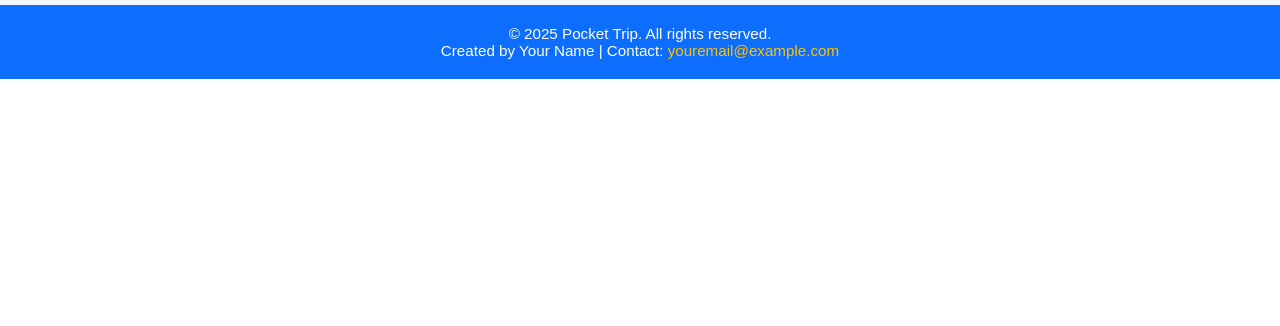
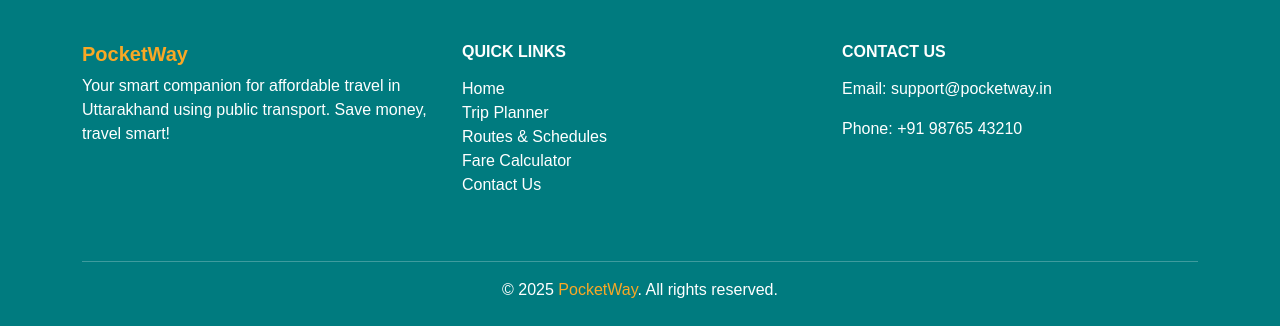
Before and after one commit to abhishekmahara/Pocket-way, a PHP site: page / in a window 1280 px wide. Shown: the part 829-1155 px from the top of the page. Before the commit the page ends 908 px from the top, so only its background shows below. Run offline with PHP 8.4, Linux system fonts and the light colour scheme.

Commit message:
updated header or footer

```diff
--- /dev/null
+++ b/footer.php
@@ -0,0 +1,53 @@
+
+<!-- Footer -->
+
+
+
+<script src="script.js"></script>
+    <script src="https://cdn.jsdelivr.net/npm/bootstrap@5.3.5/dist/js/bootstrap.bundle.min.js" integrity="sha384-k6d4wzSIapyDyv1kpU366/PK5hCdSbCRGRCMv+eplOQJWyd1fbcAu9OCUj5zNLiq" crossorigin="anonymous"></script>
+<!-- Final Matching Footer -->
+<footer style="background-color: #007B7F;" class="text-white pt-5 pb-4">
+  <div class="container">
+    <div class="row text-center text-md-start">
+
+      <!-- About Section -->
+      <div class="col-md-4 mb-4">
+        <h5 class="fw-bold" style="color: #F9A825;">PocketWay</h5>
+        <p class="mb-0">Your smart companion for affordable travel in Uttarakhand using public transport. Save money, travel smart!</p>
+      </div>
+
+      <!-- Quick Links -->
+      <div class="col-md-4 mb-4">
+        <h6 class="text-uppercase fw-bold mb-3">Quick Links</h6>
+        <ul class="list-unstyled">
+          <li><a href="#" class="footer-link">Home</a></li>
+          <li><a href="#trip-planner" class="footer-link">Trip Planner</a></li>
+          <li><a href="#routes" class="footer-link">Routes & Schedules</a></li>
+          <li><a href="#fares" class="footer-link">Fare Calculator</a></li>
+          <li><a href="#contact" class="footer-link">Contact Us</a></li>
+        </ul>
+      </div>
+
+      <!-- Contact Info -->
+      <div class="col-md-4 mb-4">
+        <h6 class="text-uppercase fw-bold mb-3">Contact Us</h6>
+        <p>Email: <a href="mailto:support@pocketway.in" class="footer-link">support@pocketway.in</a></p>
+        <p>Phone: +91 98765 43210</p>
+        <div class="mt-3 d-flex justify-content-center justify-content-md-start gap-3">
+          <a href="#" class="social-icon"><i class="fab fa-facebook-f"></i></a>
+          <a href="#" class="social-icon"><i class="fab fa-twitter"></i></a>
+          <a href="#" class="social-icon"><i class="fab fa-instagram"></i></a>
+          <a href="#" class="social-icon"><i class="fab fa-linkedin-in"></i></a>
+        </div>
+      </div>
+
+    </div>
+    <hr class="border-light mt-4">
+    <div class="text-center">
+      <p class="mb-0">&copy; 2025 <span style="color: #F9A825;">PocketWay</span>. All rights reserved.</p>
+    </div>
+  </div>
+</footer>
+<!-- End of Footer -->
+ <body>
+</html>
--- /dev/null
+++ b/header.php
@@ -0,0 +1,70 @@
+<!DOCTYPE html>
+<html lang="en">
+<head>
+    <meta charset="UTF-8">
+    <meta name="viewport" content="width=device-width, initial-scale=1.0">
+    <title>Smart Travel - Public Transport Guide</title>
+    <link href="https://cdn.jsdelivr.net/npm/bootstrap@5.3.2/dist/css/bootstrap.min.css" rel="stylesheet">
+    <link rel="stylesheet" href="style.css">
+    <style>
+        body {
+            font-family: 'Segoe UI', sans-serif;
+        }
+        .navbar-brand {
+            font-weight: bold;
+            color: #0056b3;
+        }
+        .nav-link {
+            font-size: 1rem;
+            margin-right: 1rem;
+        }
+        .nav-link:hover {
+            color: #0056b3 !important;
+        }
+        .navbar {
+            box-shadow: 0 2px 10px rgba(0,0,0,0.1);
+        }
+    </style>
+</head>
+<body>
+    <!-- Navigation Bar -->
+  <!-- Final Polished Header -->
+<nav class="navbar navbar-expand-lg sticky-top" style="background-color: #007B7F; padding: 1.2rem 0;">
+  <div class="container">
+    <a class="navbar-brand" href="#" style="font-size: 2rem; font-weight: 700; color: #ffffff;">
+      <span style="color: #F9A825;">Pocket</span>Way
+    </a>
+    <button class="navbar-toggler text-white" type="button" data-bs-toggle="collapse" data-bs-target="#navbarNav" aria-controls="navbarNav" aria-expanded="false" aria-label="Toggle navigation">
+      <span class="navbar-toggler-icon"></span>
+    </button>
+
+    <div class="collapse navbar-collapse" id="navbarNav">
+      <ul class="navbar-nav ms-auto">
+        <li class="nav-item">
+          <a class="nav-link text-white fs-5 px-3" href="#">Home</a>
+        </li>
+        <li class="nav-item">
+          <a class="nav-link text-white fs-5 px-3" href="#trip-planner">Trip Planner</a>
+        </li>
+        <li class="nav-item">
+          <a class="nav-link text-white fs-5 px-3" href="#routes">Routes & Schedules</a>
+        </li>
+        <li class="nav-item">
+          <a class="nav-link text-white fs-5 px-3" href="#fares">Fare Calculator</a>
+        </li>
+        <li class="nav-item">
+          <a class="nav-link text-white fs-5 px-3" href="#contact">Contact Us</a>
+        </li>
+        <li class="nav-item">
+          <a class="nav-link text-white fs-5 px-3" href="#about">About Us</a>
+        </li>
+      </ul>
+    </div>
+  </div>
+</nav>
+
+
+
+    <!-- Bootstrap Scripts -->
+    <script src="https://cdn.jsdelivr.net/npm/bootstrap@5.3.2/dist/js/bootstrap.bundle.min.js"></script>
+</body>
--- a/index.html
+++ b/index.php
@@ -1,22 +1,8 @@
-<!DOCTYPE html>
-<html lang="en">
-<head>
-    <meta charset="UTF-8">
-    <meta name="viewport" content="width=device-width, initial-scale=1.0">
-    <title>Pocket Trip - Explore Public Transport</title>
-    <link rel="stylesheet" href="style.css">
-</head>
-<body>
 
-    <!-- Navbar with search -->
-    <nav class="navbar">
-        <div id="logo">
-        <img src="img\logoo.png" alt="PocketWay">
-    </div>
-        <div class="search-container">
-            <input type="text" id="searchInput" placeholder="Search destinations...">
-        </div>
-    </nav>
+<?php
+include 'header.php';
+?>
+
 
     <main>
         <!-- Popular Destinations Section -->
@@ -57,15 +43,6 @@
             </div>
         </section>
     </main>
-    <!-- Footer -->
-    <footer class="footer">
-        <div class="footer-content">
-            <p>&copy; 2025 Pocket Trip. All rights reserved.</p>
-            <p>Created by Your Name | Contact: <a href="mailto:youremail@example.com">youremail@example.com</a></p>
-        </div>
-    </footer>
-
-
-    <script src="script.js"></script>
-</body>
-</html>
+<?php
+include 'footer.php';
+?>
--- a/script.js
+++ b/script.js
@@ -1,4 +1,4 @@
 function redirectToRoute(destination) {
     // Redirect user to route.html with the selected destination as a query parameter
-    window.location.href = `route.html?destination=${encodeURIComponent(destination)}`;
+    window.location.href = `route.php?destination=${encodeURIComponent(destination)}`;
 }
```
Also changed, not shown: style.css (+30 -28 lines), route.php (renamed from route.html).
